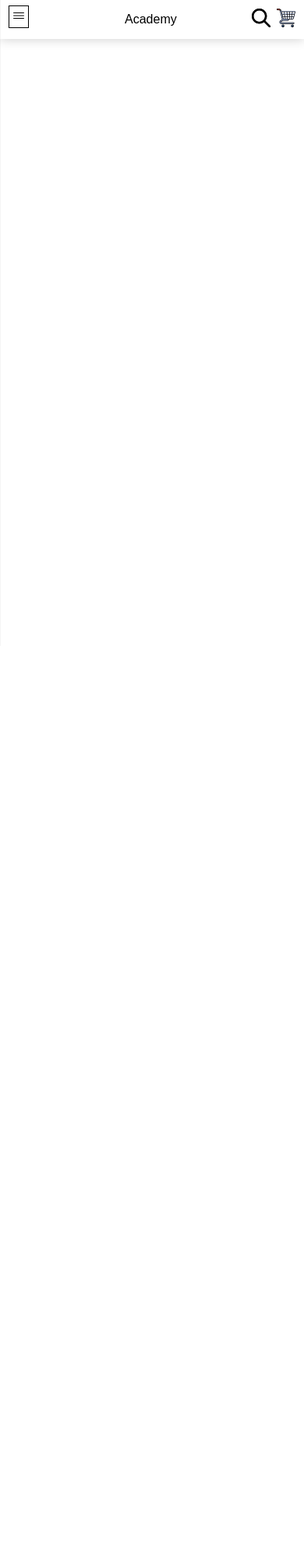
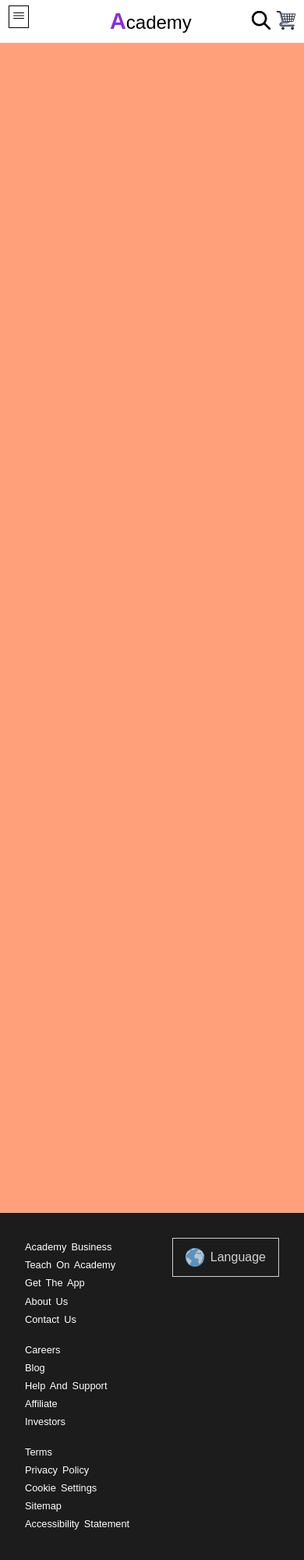
Before and after one commit to leoguda/project-online-educational-portal, a plain HTML site: page index.html in a window 390 px wide. Shown: the top 2000 px of the page at 78% size. Before the commit the page ends 844 px from the top, so only its background shows below. Drawn offline with Linux system fonts and the light colour scheme.

Commit message:
created footer
added footer section to the web page and made it responsive.

```diff
--- a/index.html
+++ b/index.html
@@ -7,17 +7,17 @@
     <title>Document</title>
     <link rel="stylesheet" href="style.css">
     <link rel="stylesheet" href="responsive-header.css">
-
+    <link rel="stylesheet" href="responsive-footer.css">
 </head>
 <body>
 
     <header>
         <div>
             <ul class="menu">
-                <li><a class="menuItem" href="#">abcd</a></li>
-                <li><a class="menuItem" href="#">efgh</a></li>
-                <li><a class="menuItem" href="#">ijkl</a></li>
-                <li><a class="menuItem" href="#">mnopq</a></li>
+                <li><a class="menuItem" href="#">development</a></li>
+                <li><a class="menuItem" href="#">business</a></li>
+                <li><a class="menuItem" href="#">It & Software</a></li>
+                <li><a class="menuItem" href="#">Finances</a></li>
             </ul>
 
             <div class="burger">
@@ -26,7 +26,9 @@
                     <img class="closeIcon material-icons" src="folder-img/close.png" alt="close menu">
                 </button>
             </div>
-            <div class="logo">academy</div>
+            <div class="logo">
+                <a class="academy" href="#"><b>A</b>cademy</a>
+            </div>
             <nav class="navigation">
                 <span id="categories" onmouseover="mouseOver()" onmouseout="mouseOut()">categories</span>
                 <div id="categories-div" style="display: none;" onmouseover="mouseOver()" onmouseout="mouseOut()">
@@ -83,7 +85,7 @@
             </nav>
             <form class="search">
                 <button id="search-button" class="search-button" type="submit"><img src="folder-img/search.png" alt="search"></button>
-                <input class="search-bar" type="text" placeholder="Search for anything">
+                <input class="search-bar" type="text" placeholder="Search for anything" size="25">
             </form>
             <div class="packetteaching packet"><a href="#">business packet</a></div>
             <div class="packetteaching teaching"><a href="#">start teaching</a></div>
@@ -100,11 +102,54 @@
             </div>
     </div>
     </header>
-    <!-- <p >hello</p> -->
-<!-- <h1 id="demo">Mouse over me</h1> -->
 
+
+    <main>
+        <section></section>
+    </main>
+
+
+    <footer>
+        <div class="footer-container">
+            <div class="upper-footer">
+                <div class="footer-links-div">
+                    <div class="footer-links-divs">
+                        <a href="#">Academy business</a>
+                        <a href="#">teach on academy</a>
+                        <a href="#">get the app</a>
+                        <a href="#">about us</a>
+                        <a href="#">contact us</a>
+                    </div>
+                    <div class="footer-links-divs">
+                        <a href="#">careers</a>
+                        <a href="#">blog</a>
+                        <a href="#">help and support</a>
+                        <a href="#">affiliate</a>
+                        <a href="#">investors</a>
+                    </div>
+                    <div class="footer-links-divs">
+                        <a href="#">terms</a>
+                        <a href="#">privacy policy</a>
+                        <a href="#">cookie settings</a>
+                        <a href="#">sitemap</a>
+                        <a href="#">accessibility statement</a>
+                    </div>
+                </div>
+                <div class="footer-lang-div">
+                        <img src="folder-img/color-globe.png" alt="language">
+                         <p> Language</p>
+                </div>
+            </div>
+            <div class="lower-footer">
+                <div>
+                    <a class="academy" href="#"><b>A</b>cademy</a>
+                </div>
+                <div class="footer-copy-rights">
+                    &#169; 2023 Academy, Inc.
+                </div>
+            </div>
+        </div>
+    </footer>
     <script src="script.js"></script>
-    <script src="responsive-header.js"></script>
-
 </body>
 </html>
--- /dev/null
+++ b/responsive-footer.css
@@ -0,0 +1,28 @@
+@media only screen and (max-width: 850px) {
+    footer .footer-links-div{
+        display: flex;
+        flex-wrap: wrap;
+        gap:1em;
+    }
+    .footer-copy-rights{
+        padding: 1.5em 0;
+    }
+}
+
+@media only screen and (max-width: 350px) {
+    footer .upper-footer, footer .lower-footer{
+        flex-direction: column;
+    }
+    .footer-lang-div {
+        display: flex;
+        flex-direction: row;
+        align-items: center;
+        height: 1em;
+        gap: 0.5em;
+        border: 1px solid white;
+        padding: 1em;
+        opacity: 0.8;
+        text-align: center;
+        cursor: pointer;
+    }
+}
--- a/responsive-header.css
+++ b/responsive-header.css
@@ -1,4 +1,4 @@
-@media only screen and (max-width: 1100px) {
+@media only screen and (max-width: 1130px) {
     .teaching {
         display: none;
     }
@@ -8,7 +8,7 @@
         display: none;
     }
 }
-@media only screen and (max-width: 800px) {
+@media only screen and (max-width: 850px) {
     .navigation, .language, .log-sign, .header-right-side{
         display: none;
     }
--- a/style.css
+++ b/style.css
@@ -9,8 +9,8 @@ body{
     --bck-grnd:grey;
 }
 /* Start - Header */
-header{
-    box-shadow: 0em 0.1em 0.8em lightgrey;
+header > div{
+    box-shadow: 0em 0.1em 0.8em lightgrey !important;
 }
 header > div{
     display: flex;
@@ -22,12 +22,17 @@ header > div > div,nav,form{
     padding:0.7em;
     /* background-color: red; */
 }
+
 .burger, .openbar, .closebar {
     display: none;
 }
 .logo{
     padding-left: 2em;
-    cursor: pointer;
+    cursor: initial;
+}
+.logo a{
+    text-decoration: none;
+    color: black;
 }
 
 /* Start - burger-menu */
@@ -62,8 +67,7 @@ header > div > div,nav,form{
     transition: transform 0.17s;
     top: -1em;
     left: 0;
-    /* right:; */
-    bottom: 0;
+    bottom:-1em;
     z-index: 99;
     background: grey;
     color: white;
@@ -189,8 +193,6 @@ header form button:hover{
         z-index: 1;
 
     }
-    .cart-icon2{
-    }
     .cart-icon1:hover{
         opacity: 0;
     }
@@ -199,11 +201,79 @@ header form button:hover{
 
 
 /* Start - Main */
-
+    main section{
+        height: 1500px;
+        background-color:lightsalmon;
+        /* background-color: transparent; */
+    }
 /* End - Main */
 
 
 
 /* Start - Footer */
+footer{
+    position:relative;
+    bottom: 0;
+}
+    footer * {
+        color: white;
+        text-decoration: none;
+        word-spacing: 0.2em;
+        line-height: 1.8em;
+    }
+    footer .footer-container{
+        display: flex;
+        flex-direction: column;
+        gap: 3em;
+        background-color: rgba(0, 0, 0, 0.89);
+        padding: 2em;
+    }
+    footer .upper-footer, footer .lower-footer{
+        display: flex;
+        justify-content: space-between;
+    }
+    footer .footer-links-div{
+        display: flex;
+        gap:8em;
+    }
+    footer .footer-links-divs{
+        display: flex;
+        flex-direction: column;
+    }
+    .footer-links-div a {
+        text-transform: capitalize;
+        font-size: 0.8em;
+    }
+    .footer-links-div a:hover{
+        text-decoration: underline;
+    }
+    .footer-links-div-responsive{
+        display: none;
+    }
+    .footer-links-divs-responsive{
+        display: none;
+    }
+    .footer-lang-div {
+        display: flex;
+        flex-direction: row;
+        align-items: center;
+        height: 1em;
+        gap: 0.5em;
+        border: 1px solid white;
+        padding: 1em;
+        opacity: 0.8;
+        text-align: center;
+        cursor: pointer;
+    }
 
+    .footer-copy-rights{
+        font-size: 0.7em;
+    }
+    .academy{
+        font-size: 1.5em;
+    }
+    footer .lower-footer b, .logo a b{
+        font-size: 1.2em;
+        color:blueviolet;
+    }
 /* End - Footer */
```
Also changed, not shown: folder-img/color-globe.png (added), responsive-header.js (deleted).
